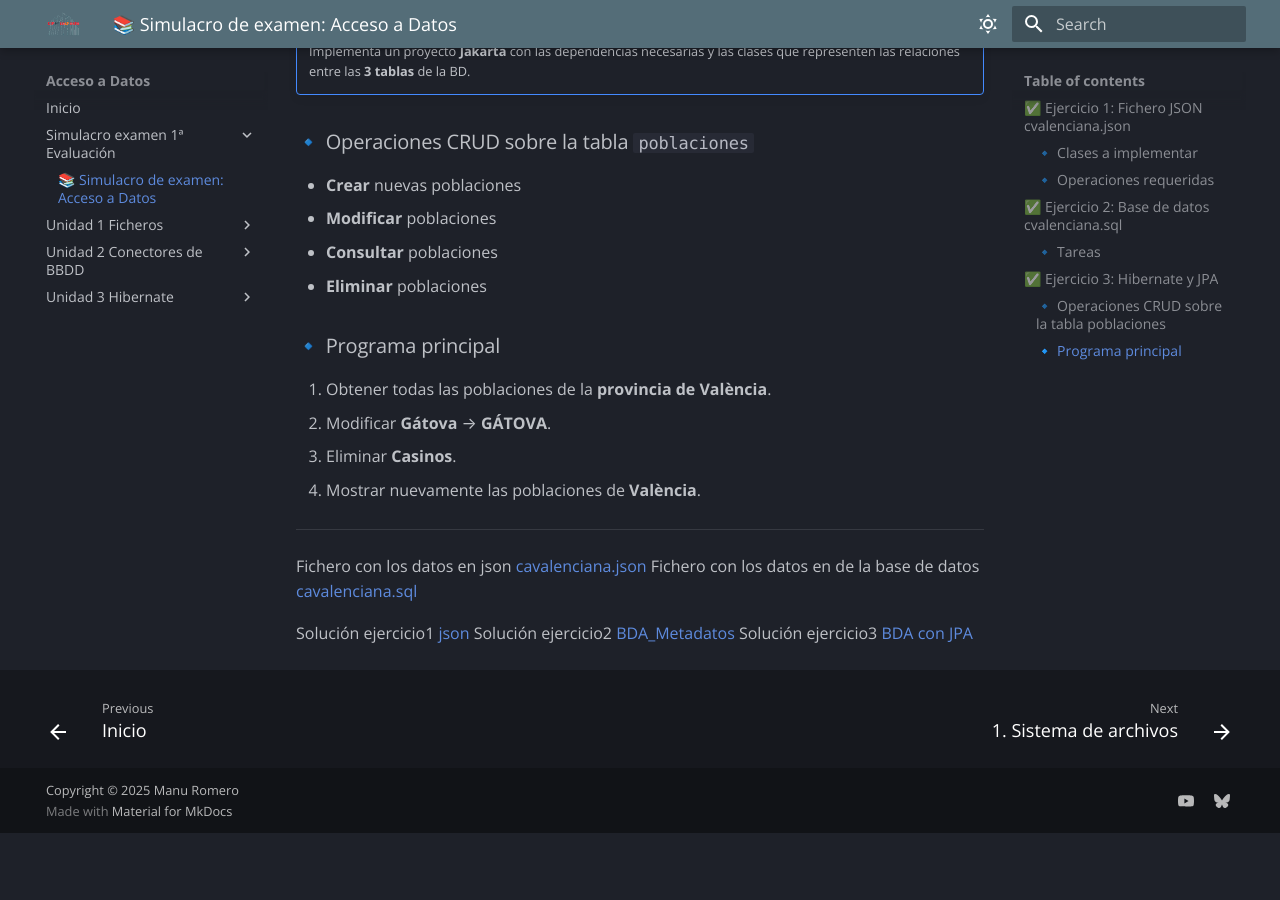
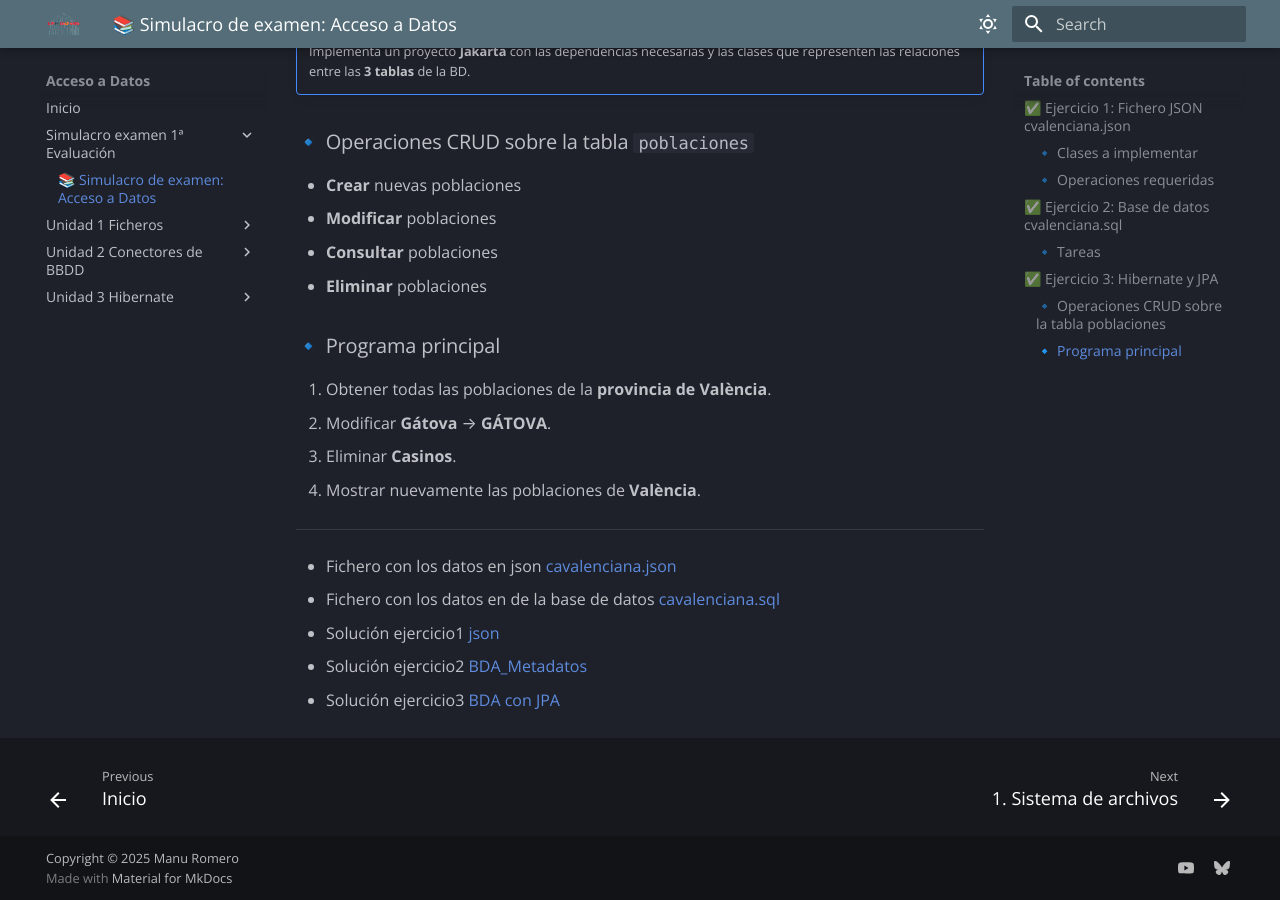
Before and after one commit to ManuEduGVA/ad, an MkDocs documentation site: the page built from docs/Simulacro examen 1ª Evaluación/Simulacro examen.md, in a window 1280 px wide and 900 px high, scrolled down 1721 px. Built offline with MkDocs 1.6.1 and Material for MkDocs 9.7.7, drawn with Linux system fonts in a browser that asks for light colours; some web fonts are replaced; before the commit the page ends 2554 px from its top, so only the background shows below that.

```diff
--- a/docs/Simulacro examen 1ª Evaluación/Simulacro examen.md
+++ b/docs/Simulacro examen 1ª Evaluación/Simulacro examen.md
@@ -67,9 +67,8 @@ Este fichero contiene una estructura de **comunidades autónomas**, **provincias
 
 ---
 
-Fichero con los datos en json [cavalenciana.json](./cvalenciana.json)
-Fichero con los datos en de la base de datos [cavalenciana.sql](./cvalenciana.sql)
-
-Solución ejercicio1 [json](./simulacroJSONtoCSV.zip)
-Solución ejercicio2 [BDA_Metadatos](./comunidadesSGBD.zip)
-Solución ejercicio3 [BDA con JPA](./comunidadesJPA.zip)
+  - Fichero con los datos en json [cavalenciana.json](./cvalenciana.json)
+  - Fichero con los datos en de la base de datos [cavalenciana.sql](./cvalenciana.sql)
+  - Solución ejercicio1 [json](./simulacroJSONtoCSV.zip)
+  - Solución ejercicio2 [BDA_Metadatos](./comunidadesSGBD.zip)
+  - Solución ejercicio3 [BDA con JPA](./comunidadesJPA.zip)
```
